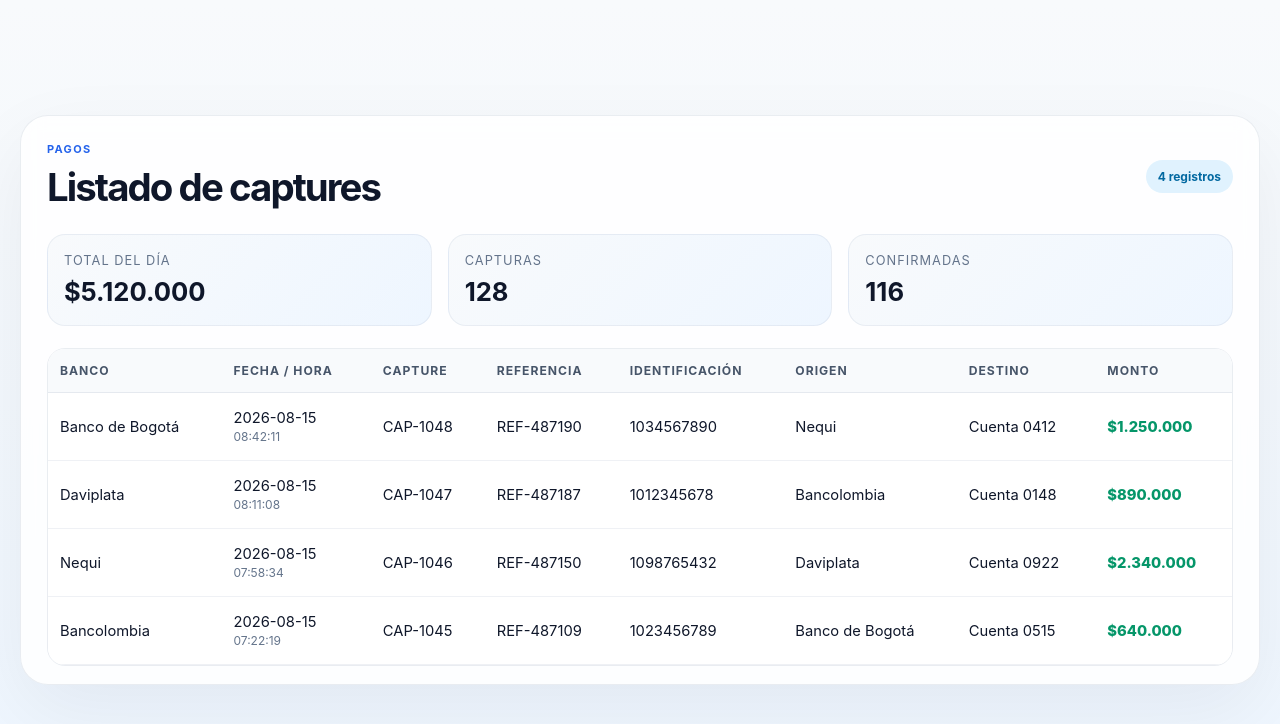
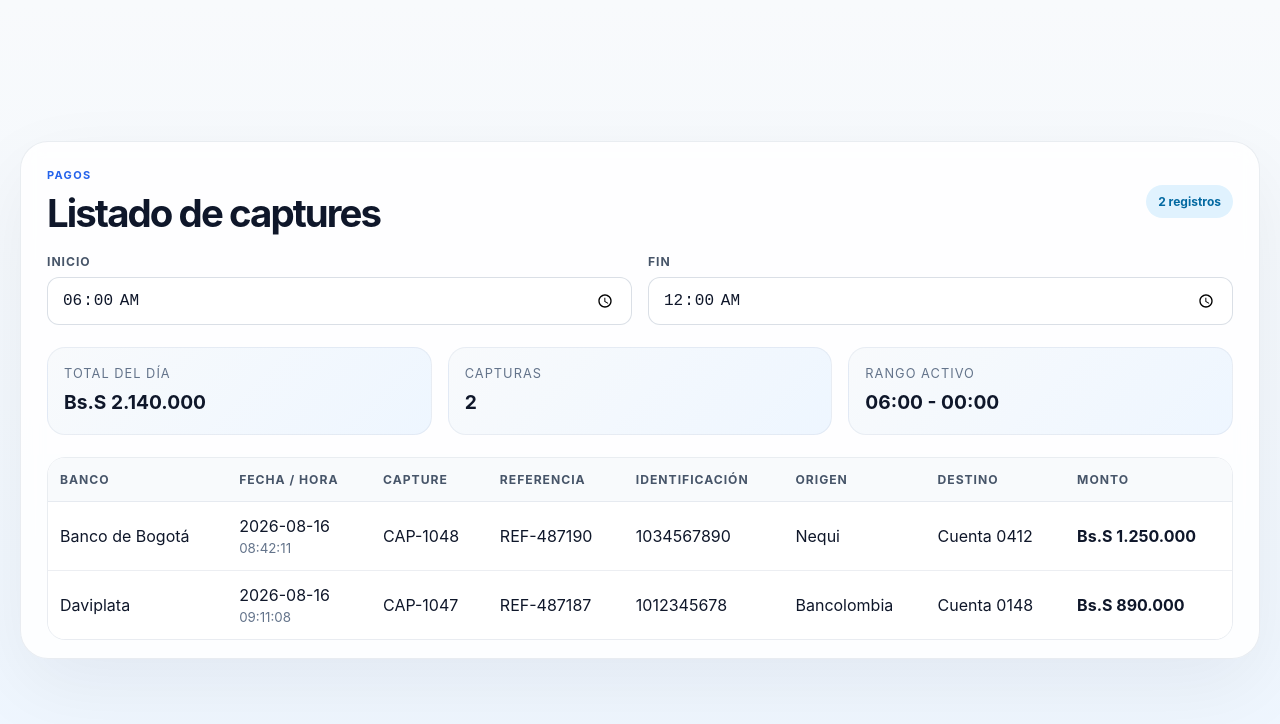
Before and after one commit to digitalmoneygex-collab/Reportes-Cierres, a Next.js app: page /dashboard in a window 1280 px wide. Shown: the top 724 px of the page. Built offline with nearby package versions, Linux system fonts and the light colour scheme.

Commit message:
Update dashboard and home page

```diff
--- a/app/dashboard/page.tsx
+++ b/app/dashboard/page.tsx
@@ -1,27 +1,69 @@
 'use client';
+
+import { useEffect, useMemo, useState } from 'react';
+
+const DEFAULT_CAPTURE_WINDOW = { startTime: '06:00', endTime: '00:00' };
+
+type CaptureWindow = {
+  startTime: string;
+  endTime: string;
+};
+
+function timeToMinutes(time: string) {
+  if (!time) return 0;
+  const [hours, minutes] = time.split(':').map(Number);
+  const total = (hours || 0) * 60 + (minutes || 0);
+  return time === '00:00' ? 24 * 60 : total;
+}
+
+function isWithinCurrentDayWindow(dateIso: string, startTime: string, endTime: string) {
+  const itemDate = new Date(dateIso);
+  const today = new Date();
+
+  if (itemDate.toDateString() !== today.toDateString()) {
+    return false;
+  }
+
+  const currentMinutes = itemDate.getHours() * 60 + itemDate.getMinutes();
+  const startMinutes = timeToMinutes(startTime);
+  const endMinutes = timeToMinutes(endTime);
+
+  if (startMinutes <= endMinutes) {
+    return currentMinutes >= startMinutes && currentMinutes <= endMinutes;
+  }
+
+  return currentMinutes >= startMinutes || currentMinutes <= endMinutes;
+}
+
+const now = new Date();
+const todayIso = new Date(now.getFullYear(), now.getMonth(), now.getDate(), 8, 15).toISOString();
+const yesterdayIso = new Date(now.getFullYear(), now.getMonth(), now.getDate() - 1, 7, 40).toISOString();
+const earlierIso = new Date(now.getFullYear(), now.getMonth(), now.getDate() - 2, 19, 10).toISOString();
 
 const payments = [
   {
     bank: 'Banco de Bogotá',
-    date: '2026-08-15',
+    date: '2026-08-16',
     time: '08:42:11',
     capture: 'CAP-1048',
     reference: 'REF-487190',
     identification: '1034567890',
     origin: 'Nequi',
     destination: 'Cuenta 0412',
-    amount: '$1.250.000',
+    amount: 1250000,
+    createdAt: todayIso,
   },
   {
     bank: 'Daviplata',
-    date: '2026-08-15',
-    time: '08:11:08',
+    date: '2026-08-16',
+    time: '09:11:08',
     capture: 'CAP-1047',
     reference: 'REF-487187',
     identification: '1012345678',
     origin: 'Bancolombia',
     destination: 'Cuenta 0148',
-    amount: '$890.000',
+    amount: 890000,
+    createdAt: new Date(now.getFullYear(), now.getMonth(), now.getDate(), 9, 11, 8).toISOString(),
   },
   {
     bank: 'Nequi',
@@ -32,22 +74,44 @@ const payments = [
     identification: '1098765432',
     origin: 'Daviplata',
     destination: 'Cuenta 0922',
-    amount: '$2.340.000',
+    amount: 2340000,
+    createdAt: yesterdayIso,
   },
   {
     bank: 'Bancolombia',
-    date: '2026-08-15',
+    date: '2026-08-14',
     time: '07:22:19',
     capture: 'CAP-1045',
     reference: 'REF-487109',
     identification: '1023456789',
     origin: 'Banco de Bogotá',
     destination: 'Cuenta 0515',
-    amount: '$640.000',
+    amount: 640000,
+    createdAt: earlierIso,
   },
 ];
 
 export default function DashboardPage() {
+  const [captureWindow, setCaptureWindow] = useState<CaptureWindow>(DEFAULT_CAPTURE_WINDOW);
+
+  useEffect(() => {
+    const saved = window.localStorage.getItem('capture-window');
+    if (saved) {
+      try {
+        setCaptureWindow({ ...DEFAULT_CAPTURE_WINDOW, ...JSON.parse(saved) });
+      } catch {
+        setCaptureWindow(DEFAULT_CAPTURE_WINDOW);
+      }
+    }
+  }, []);
+
+  const filteredPayments = useMemo(
+    () => payments.filter((item) => isWithinCurrentDayWindow(item.createdAt, captureWindow.startTime, captureWindow.endTime)),
+    [captureWindow]
+  );
+
+  const totalToday = filteredPayments.reduce((sum, item) => sum + item.amount, 0);
+
   return (
     <main className="shell">
       <div className="panel">
@@ -56,21 +120,44 @@ export default function DashboardPage() {
             <p className="eyebrow">Pagos</p>
             <h1>Listado de captures</h1>
           </div>
-          <span className="badge">4 registros</span>
+          <span className="badge">{filteredPayments.length} registros</span>
+        </div>
+
+        <div className="control-row">
+          <label>
+            Inicio
+            <input
+              type="time"
+              value={captureWindow.startTime}
+              onChange={(event) =>
+                setCaptureWindow((current) => ({ ...current, startTime: event.target.value }))
+              }
+            />
+          </label>
+          <label>
+            Fin
+            <input
+              type="time"
+              value={captureWindow.endTime}
+              onChange={(event) =>
+                setCaptureWindow((current) => ({ ...current, endTime: event.target.value }))
+              }
+            />
+          </label>
         </div>
 
         <div className="summary-grid">
           <div className="summary-card">
             <span>Total del día</span>
-            <strong>$5.120.000</strong>
+            <strong>{new Intl.NumberFormat('es-VE', { style: 'currency', currency: 'VES', maximumFractionDigits: 0 }).format(totalToday)}</strong>
           </div>
           <div className="summary-card">
             <span>Capturas</span>
-            <strong>128</strong>
+            <strong>{filteredPayments.length}</strong>
           </div>
           <div className="summary-card">
-            <span>Confirmadas</span>
-            <strong>116</strong>
+            <span>Rango activo</span>
+            <strong>{captureWindow.startTime} - {captureWindow.endTime}</strong>
           </div>
         </div>
 
@@ -89,7 +176,12 @@ export default function DashboardPage() {
               </tr>
             </thead>
             <tbody>
-              {payments.map((item) => (
+              {filteredPayments.length === 0 ? (
+                <tr>
+                  <td colSpan={8} className="empty-state">No hay captures dentro de este rango horario para el día actual.</td>
+                </tr>
+              ) : (
+                filteredPayments.map((item) => (
                   <tr key={item.capture}>
                     <td>{item.bank}</td>
                     <td>
@@ -103,9 +195,10 @@ export default function DashboardPage() {
                     <td>{item.identification}</td>
                     <td>{item.origin}</td>
                     <td>{item.destination}</td>
-                  <td className="amount">{item.amount}</td>
+                    <td className="amount">{new Intl.NumberFormat('es-VE', { style: 'currency', currency: 'VES', maximumFractionDigits: 0 }).format(item.amount)}</td>
                   </tr>
-              ))}
+                ))
+              )}
             </tbody>
           </table>
         </div>
@@ -144,7 +237,7 @@ export default function DashboardPage() {
           justify-content: space-between;
           align-items: center;
           gap: 16px;
-          margin-bottom: 24px;
+          margin-bottom: 18px;
         }
 
         .eyebrow {
@@ -171,6 +264,34 @@ export default function DashboardPage() {
           font-weight: 700;
         }
 
+        .control-row {
+          display: grid;
+          grid-template-columns: repeat(2, minmax(180px, 1fr));
+          gap: 16px;
+          margin-bottom: 22px;
+        }
+
+        .control-row label {
+          display: flex;
+          flex-direction: column;
+          gap: 8px;
+          font-size: 0.76rem;
+          font-weight: 700;
+          color: #475569;
+          text-transform: uppercase;
+          letter-spacing: 0.08em;
+        }
+
+        .control-row input {
+          width: 100%;
+          border: 1px solid rgba(148,163,184,0.35);
+          border-radius: 12px;
+          background: #fff;
+          padding: 12px 14px;
+          font-size: 1rem;
+          color: #0f172a;
+        }
+
         .summary-grid {
           display: grid;
           grid-template-columns: repeat(3, minmax(160px, 1fr));
@@ -195,7 +316,8 @@ export default function DashboardPage() {
         }
 
         .summary-card strong {
-          font-size: clamp(1.5rem, 2vw, 2.2rem);
+          font-size: clamp(0.9rem, 1.5vw, 1.3rem);
+          line-height: 1.4;
         }
 
         .table-wrap {
@@ -219,34 +341,33 @@ export default function DashboardPage() {
           letter-spacing: 0.08em;
           padding: 14px 12px;
           text-align: left;
-          border-bottom: 1px solid rgba(148,163,184,0.2);
         }
 
         tbody td {
-          padding: 16px 12px;
-          border-bottom: 1px solid rgba(148,163,184,0.15);
-          font-size: 0.92rem;
+          padding: 14px 12px;
+          border-top: 1px solid rgba(148,163,184,0.18);
           vertical-align: middle;
         }
 
-        tbody tr:hover {
-          background: rgba(239,246,255,0.7);
-        }
-
         .date-block {
-          display: flex;
-          flex-direction: column;
-          gap: 2px;
+          display: grid;
+          gap: 4px;
         }
 
         .date-block small {
           color: #64748b;
-          font-size: 0.75rem;
         }
 
         .amount {
-          color: #059669;
-          font-weight: 800;
+          font-weight: 700;
+          color: #0f172a;
+        }
+
+        .empty-state {
+          padding: 22px 12px;
+          color: #475569;
+          text-align: center;
+          font-weight: 600;
         }
       `}</style>
     </main>
```
Also changed, not shown: app/page.tsx (+138 -8 lines). Lines whose indentation alone changed are shown as unchanged.
